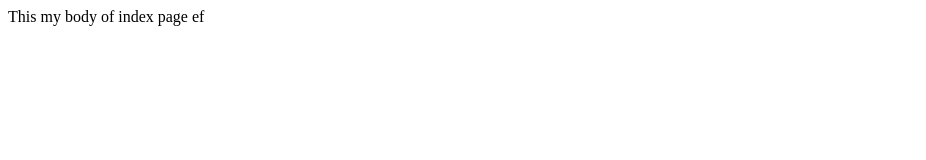
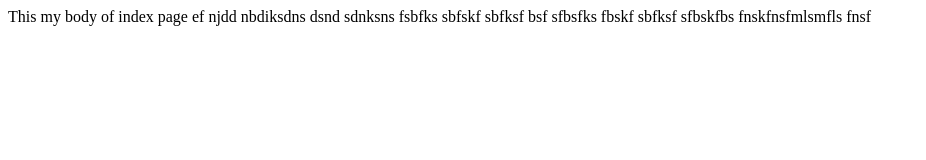
Before and after one commit to sanmiljadhav/TestProj, a plain HTML site: page index.html in a window 1280 px wide. Shown: the whole page, without its empty margins (0-926 px from the left). Drawn offline with Linux system fonts and the light colour scheme.

Commit message:
added some code in index

```diff
--- a/index.html
+++ b/index.html
@@ -7,7 +7,7 @@
     <title>Document</title>
 </head>
 <body>
-    This my body of index page ef
+    This my body of index page ef njdd nbdiksdns dsnd sdnksns fsbfks sbfskf sbfksf bsf sfbsfks fbskf sbfksf sfbskfbs fnskfnsfmlsmfls fnsf
 
 </body>
 </html>
```
